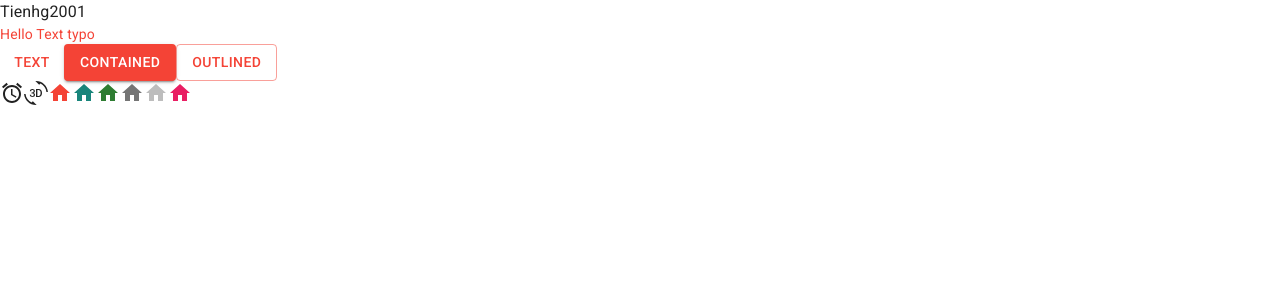
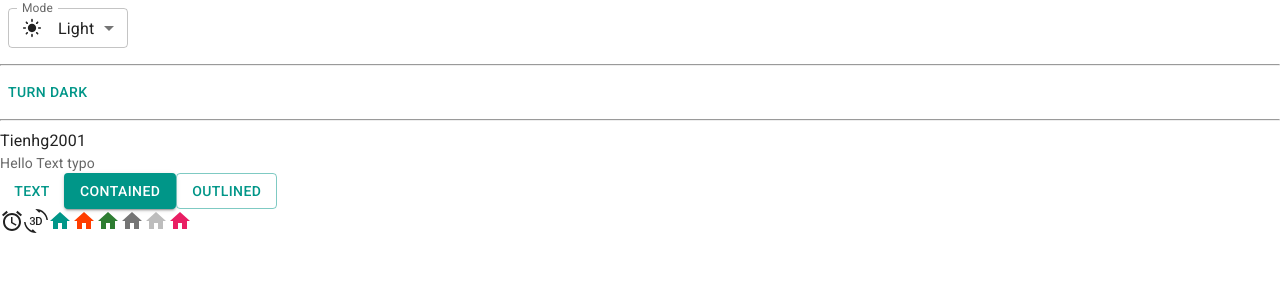
Before and after one commit to tienhg1310/Trungquandev-trello-web, a React (Vite) app: page / in a window 1280 px wide. Shown: the top 300 px of the page. Built offline with nearby package versions, Linux system fonts and the light colour scheme.

Commit message:
custom light and dark mode

```diff
--- a/src/App.jsx
+++ b/src/App.jsx
@@ -2,13 +2,78 @@
 import HomeIcon from '@mui/icons-material/Home'
 import ThreeDRotation from '@mui/icons-material/ThreeDRotation'
 import Button from '@mui/material/Button'
+import FormControl from '@mui/material/FormControl'
+import InputLabel from '@mui/material/InputLabel'
+import MenuItem from '@mui/material/MenuItem'
+import Select from '@mui/material/Select'
+import Typography from '@mui/material/Typography'
 import { pink } from '@mui/material/colors'
+import { useColorScheme } from '@mui/material/styles'
+import * as React from 'react'
+import LightModeIcon from '@mui/icons-material/LightMode'
+import DarkModeOutlinedIcon from '@mui/icons-material/DarkModeOutlined'
+import SettingsBrightnessOutlinedIcon from '@mui/icons-material/SettingsBrightnessOutlined'
+import Box from '@mui/material/Box'
 
-import Typography from '@mui/material/Typography'
+function SelectSmall() {
+  const { mode, setMode } = useColorScheme()
+
+  const handleChange = (e) => {
+    const selectedMode = e.target.value
+    setMode(selectedMode)
+  }
+
+  return (
+    <FormControl sx={{ m: 1, minWidth: 120 }} size="small">
+      <InputLabel id="label-select-dark-light-mode">Mode</InputLabel>
+      <Select
+        labelId="label-select-dark-light-mode"
+        id="demo-select-small"
+        value={mode}
+        label="Mode"
+        onChange={handleChange}
+      >
+        <MenuItem value="light">
+          <Box sx={{ display: 'flex', alignItems: 'center', gap: 2 }}>
+            <LightModeIcon fontSize="small" /> Light
+          </Box>
+        </MenuItem>
+        <MenuItem value="dark">
+          <Box sx={{ display: 'flex', alignItems: 'center', gap: 2 }}>
+            <DarkModeOutlinedIcon fontSize="small" /> Dark
+          </Box>
+        </MenuItem>
+        <MenuItem value="system">
+          <Box sx={{ display: 'flex', alignItems: 'center', gap: 2 }}>
+            <SettingsBrightnessOutlinedIcon fontSize="small" /> System
+          </Box>
+        </MenuItem>
+      </Select>
+    </FormControl>
+  )
+}
+
+function ModeToggle() {
+  const { mode, setMode } = useColorScheme()
+
+  return (
+    <Button
+      onClick={() => {
+        setMode(mode === 'light' ? 'dark' : 'light')
+      }}
+    >
+      {mode === 'light' ? 'Turn dark' : 'Turn light'}
+    </Button>
+  )
+}
 
 function App() {
   return (
     <>
+      <SelectSmall />
+      <hr />
+      <ModeToggle />
+      <hr />
       <div>Tienhg2001</div>
 
       <Typography variant="body2" color="text.secondary">
--- a/src/main.jsx
+++ b/src/main.jsx
@@ -1,15 +1,13 @@
 import CssBaseline from '@mui/material/CssBaseline'
-import { ThemeProvider } from '@mui/material/styles'
+import { Experimental_CssVarsProvider as CssVarsProvider } from '@mui/material/styles'
 import React from 'react'
 import ReactDOM from 'react-dom/client'
 import App from './App.jsx'
 import theme from './theme.js'
 
 ReactDOM.createRoot(document.getElementById('root')).render(
-  <React.StrictMode>
-    <ThemeProvider theme={theme}>
-      <CssBaseline />
-      <App />
-    </ThemeProvider>
-  </React.StrictMode>
+  <CssVarsProvider theme={theme}>
+    <CssBaseline />
+    <App />
+  </CssVarsProvider>
 )
--- a/src/theme.js
+++ b/src/theme.js
@@ -1,23 +1,23 @@
-import { createTheme } from '@mui/material/styles'
-import { red } from '@mui/material/colors'
+import { cyan, deepOrange, orange, teal } from '@mui/material/colors'
+import { experimental_extendTheme as extendTheme } from '@mui/material/styles'
 
 // Create a theme instance.
-const theme = createTheme({
-  palette: {
-    mode: 'light',
-    primary: {
-      main: red[500]
+const theme = extendTheme({
+  colorSchemes: {
+    light: {
+      palette: {
+        primary: teal,
+        secondary: deepOrange
+      }
     },
-    secondary: {
-      main: '#19857b'
-    },
-    error: {
-      main: red.A400
-    },
-    text: {
-      secondary: red[500]
+    dark: {
+      palette: {
+        primary: cyan,
+        secondary: orange
+      }
     }
   }
+  // ...other properties
 })
 
 export default theme
```
